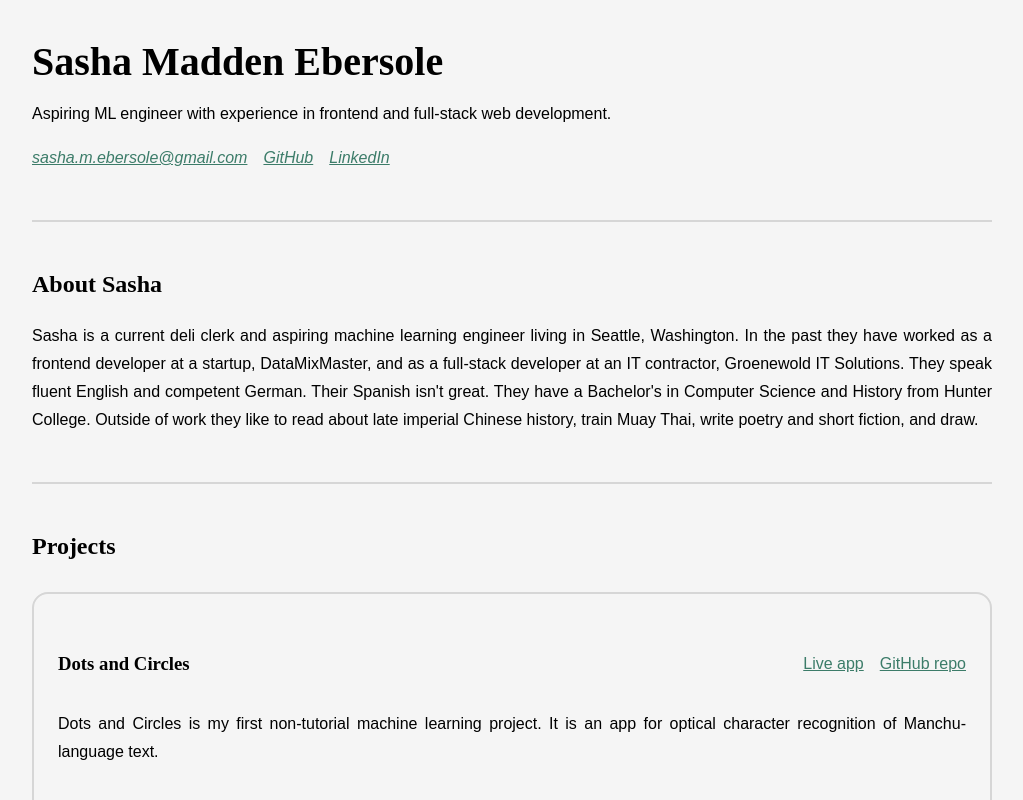
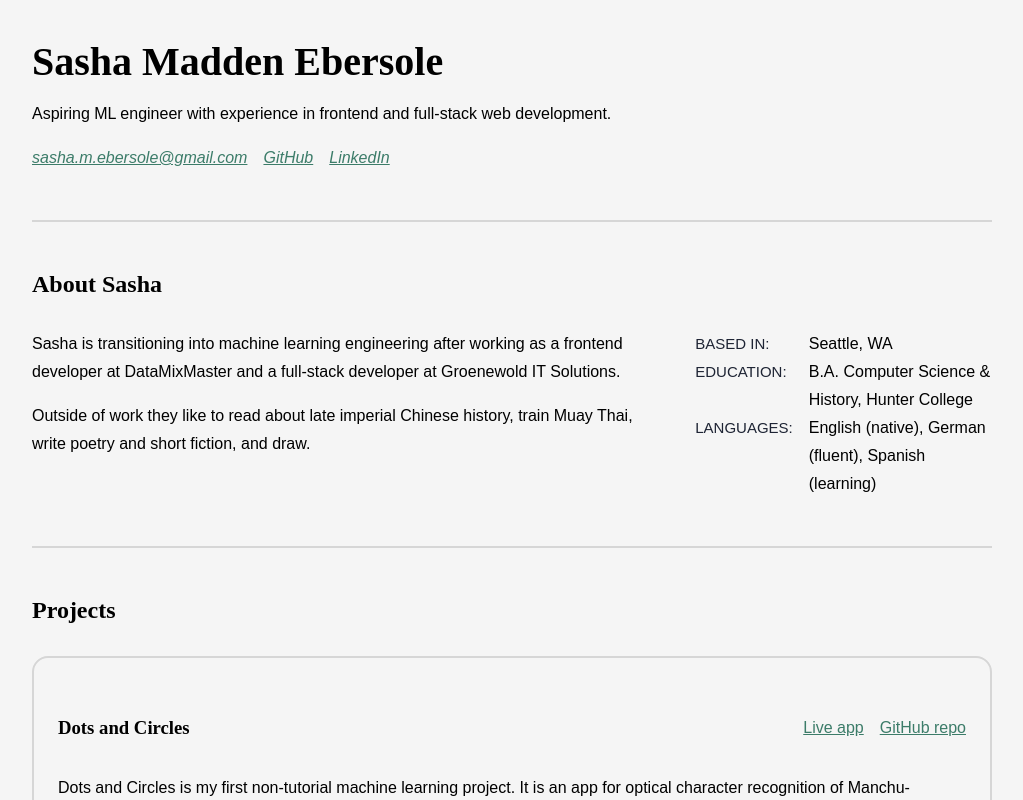
Before and after one commit to AVespaIsNotAMotorcycle/AVespaIsNotAMotorcycle.github.io, a Next.js app: page / in a window 1280 px wide. Shown: the top 800 px of the page, without its empty margins (128-1151 px from the left). Built offline with nearby package versions, Linux system fonts and the light colour scheme.

Commit message:
Reworked about section

```diff
--- a/app/About.tsx
+++ b/app/About.tsx
@@ -1,17 +1,30 @@
 export default function About() {
   return (
-		<section>
+		<section className="about">
 			<h2>About Sasha</h2>
-			<p>
-				Sasha is a current deli clerk and aspiring machine learning engineer
-				living in Seattle, Washington. In the past they have worked as a
-				frontend developer at a startup, DataMixMaster, and as a full-stack
-				developer at an IT contractor, Groenewold IT Solutions. They speak
-				fluent English and competent German. Their Spanish isn't great. They
-				have a Bachelor's in Computer Science and History from Hunter College.
-				Outside of work they like to read about late imperial Chinese history,
-				train Muay Thai, write poetry and short fiction, and draw.
-			</p>
+			<div>
+				<div>
+					<p>
+						Sasha is transitioning into machine learning engineering after working
+						as a frontend developer at DataMixMaster and a full-stack developer at
+						Groenewold IT Solutions.
+					<p>
+					</p>
+						Outside of work they like to read about late imperial Chinese history,
+						train Muay Thai, write poetry and short fiction, and draw.
+					</p>
+				</div>
+				<aside>
+					<dl>
+						<dt>Based in:</dt>
+						<dd>Seattle, WA</dd>
+						<dt>Education:</dt>
+						<dd>B.A. Computer Science & History, Hunter College</dd>
+						<dt>Languages:</dt>
+						<dd>English (native), German (fluent), Spanish (learning)</dd>
+					</dl>
+				</aside>
+			</div>
 		</section>
   );
 }
--- a/app/globals.css
+++ b/app/globals.css
@@ -3,6 +3,7 @@ html {
 	--black: black;
 	--white: #F5F5F5;
 	--grey: #D6D6D6;
+	--darkgrey: #1E2434;
 	--link: #3C7C69;
 	--border: 2px solid var(--grey);
 
@@ -19,6 +20,7 @@ html {
 		--black: #F7F7FF;
 		--white: #0F121A;
 		--grey: #273043;
+		--darkgrey: #D6D6D6;
 		--link: #83C3AF;
 	}
 }
@@ -26,8 +28,6 @@ html {
 main {
 	max-width: min(90svw, 60rem);
 	margin-inline: auto;
-	text-align: justify;
-	text-justify: inter-word;
 }
 
 h1, h2, h3, h4, h5, h6 {
@@ -62,6 +62,36 @@ address {
 	gap: 1rem;
 }
 
+.about > div {
+	margin-top: 1rem;
+	display: flex;
+	gap: max(1rem, 5%);
+}
+@media (width <= 650px) {
+	.about > div {
+		flex-direction: column;
+	}
+}
+.about p {
+	margin-top: 1rem;
+}
+.about dl {
+	margin-top: 1rem;
+	display: grid;
+	grid-template-columns: 1fr 2fr;
+	gap: 0 1rem;
+}
+.about dt {
+	color: var(--darkgrey);
+	font-size: 15px;
+	text-transform: uppercase;
+}
+@media (width <= 850px) {
+	.about dl {
+		grid-template-columns: 1fr;
+	}
+}
+
 .project-card {
 	border: var(--border);
 	padding: 1.5rem;
@@ -83,7 +113,6 @@ address {
 	display: grid;
 	grid-template-columns: 1fr 1fr 1fr;
 	gap: 2rem;
-	text-align: left;
 }
 @media (width <= 850px) {
 	.project-card .details {
```
